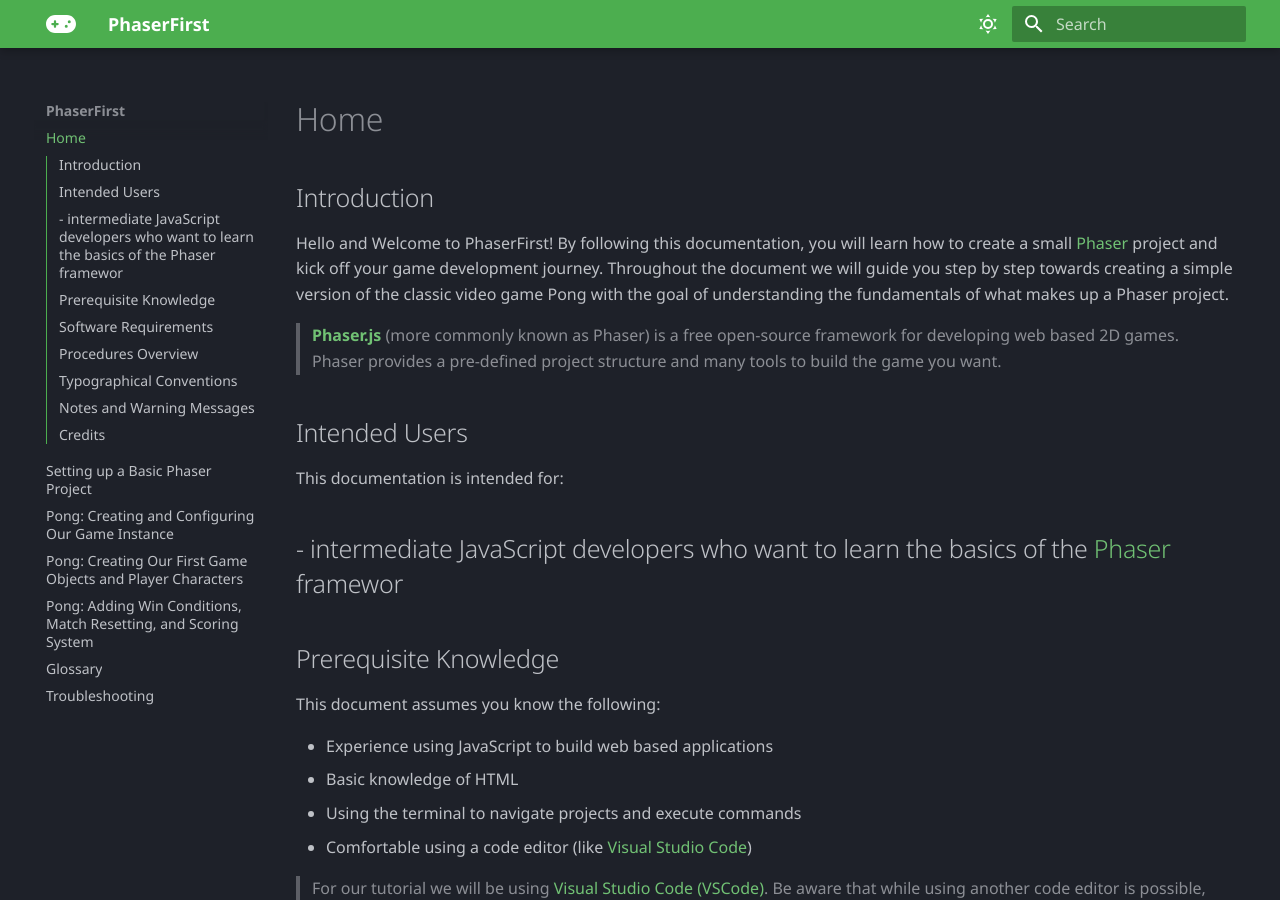
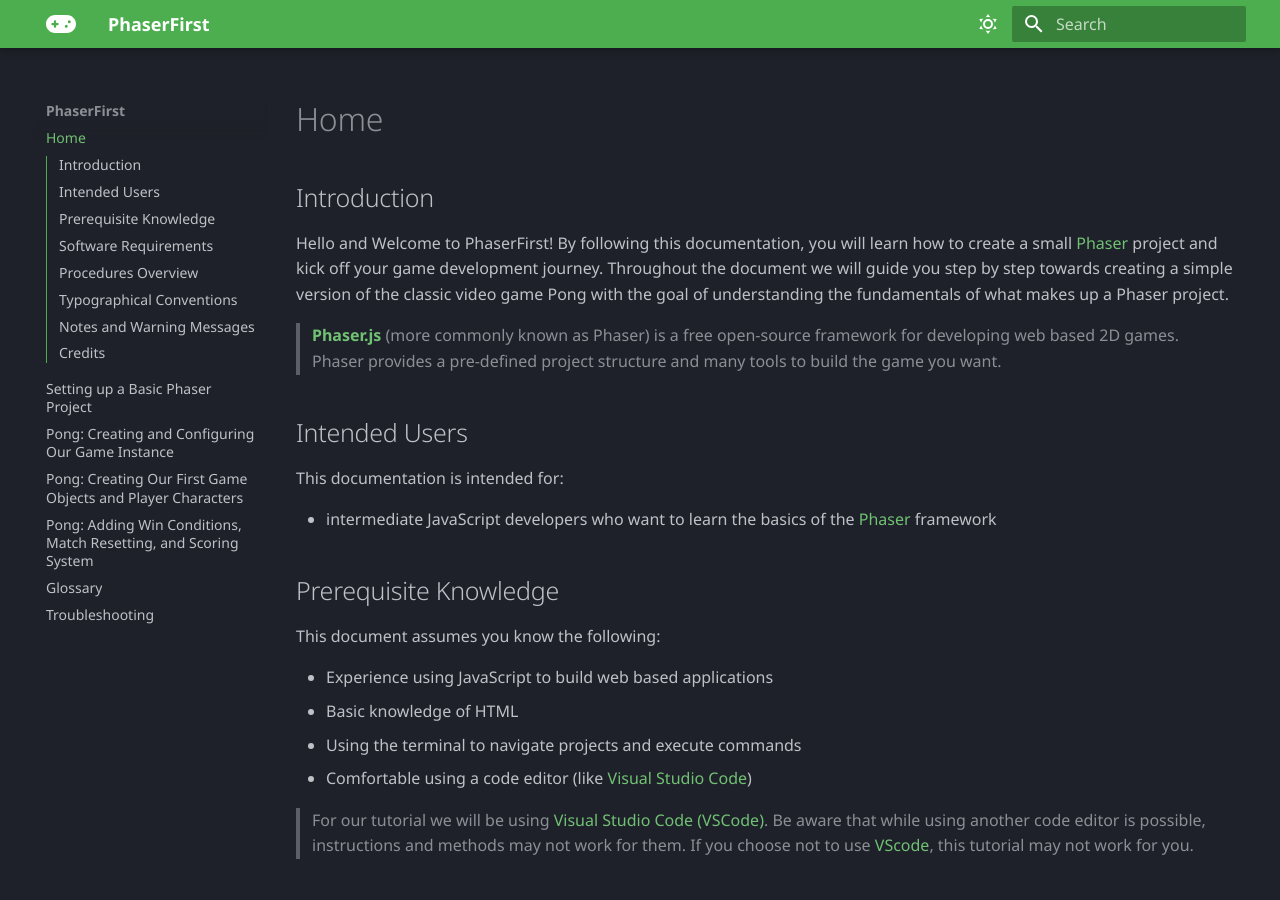
Before and after one commit to ndgeniebla/phaser-mkdocs, an MkDocs documentation site: the page built from docs/index.md, in a window 1280 px wide and 900 px high. Built offline with MkDocs 1.6.1 and Material for MkDocs 9.7.7, drawn with Linux system fonts in a browser that asks for light colours; some web fonts are replaced.

Commit message:
fix index intended users

```diff
--- a/docs/index.md
+++ b/docs/index.md
@@ -9,8 +9,7 @@ Hello and Welcome to PhaserFirst! By following this documentation, you will lear
 
 This documentation is intended for:
 
-- intermediate JavaScript developers who want to learn the basics of the [Phaser][1] framewor
--
+- intermediate JavaScript developers who want to learn the basics of the [Phaser][1] framework
 
 ##Prerequisite Knowledge
 
```
